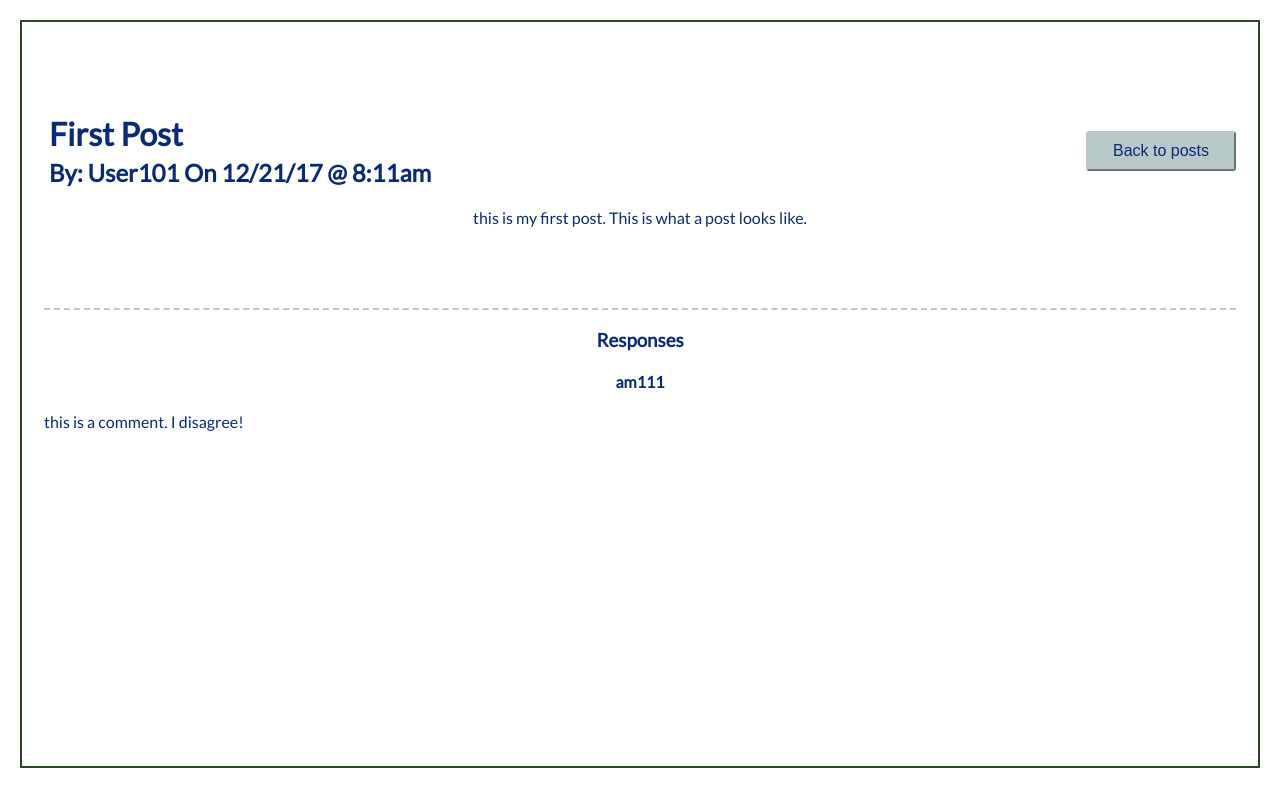
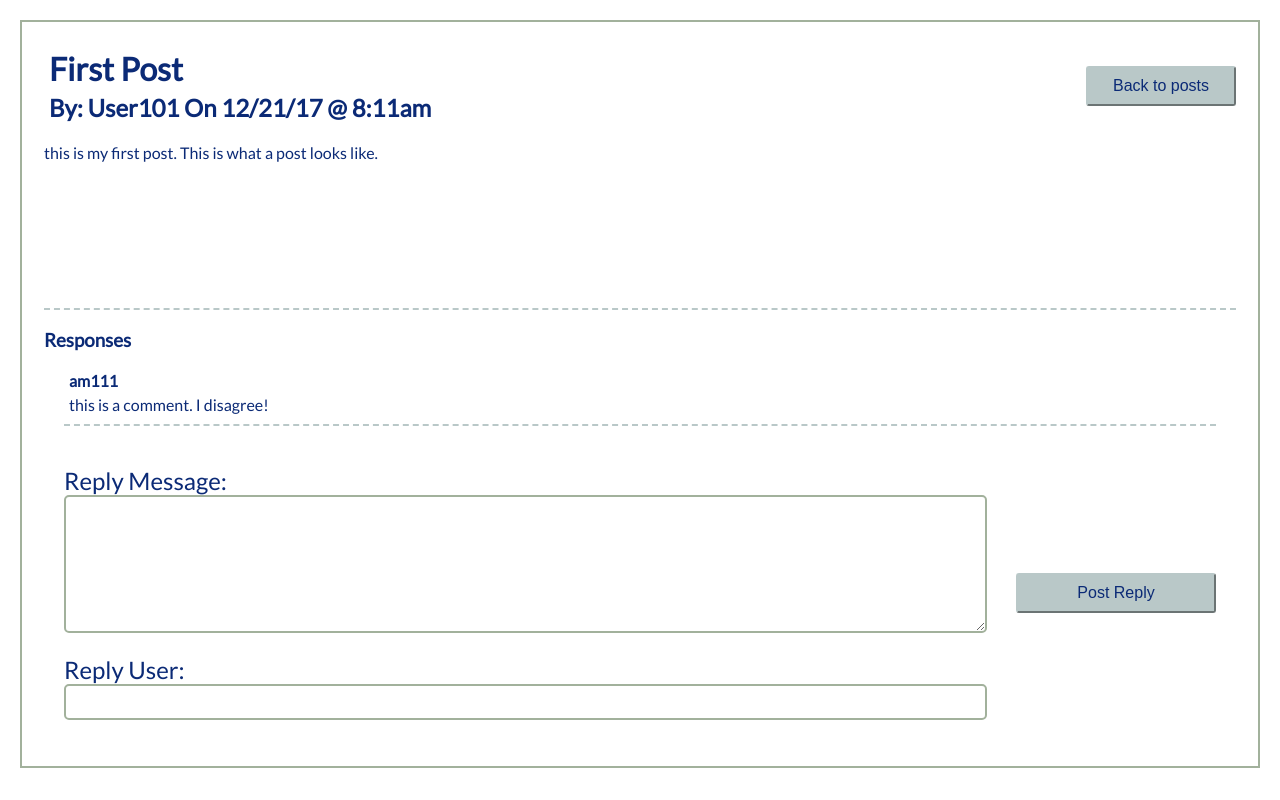
Before and after one commit to alessapm/messageboard-react, a React (Create React App) app: page / in a window 1280 px wide. Both pictures are taken after a click on the element 1218 px from the left and 335 px from the top of the page. Built offline with nearby package versions, Linux system fonts and the light colour scheme.

Commit message:
set up NewComment

```diff
--- a/src/App.css
+++ b/src/App.css
@@ -26,11 +26,23 @@ input, textarea {
   width: 100%;
   border-radius: 5px;
   height: 30px;
-  border: 2px solid #2C4921;
+  border: 2px solid #A2B19C;
   padding-left: 5px; }
 
 .arrow {
   cursor: pointer; }
+
+.comment {
+  margin: 20px;
+  padding-bottom: 5px;
+  border-bottom: 2px dashed #B9C8C8; }
+  .comment p, .comment h4 {
+    margin: 5px; }
+
+.comment-inputs {
+  padding: 20px;
+  flex: 3;
+  margin-right: 20px; }
 
 .comments {
   text-decoration: underline; }
@@ -43,11 +55,16 @@ input, textarea {
   flex-direction: column;
   justify-content: center;
   align-items: flex-start; }
+  .form-content p {
+    text-align: left; }
+
+.full-comments {
+  text-align: left; }
 
 .full-content {
   display: flex;
   flex-direction: column;
-  justify-content: center;
+  justify-content: flex-start;
   align-items: center;
   min-height: 33vh;
   border-bottom: 2px dashed #B9C8C8; }
@@ -59,6 +76,9 @@ input, textarea {
   align-items: center;
   width: 100%; }
 
+.full-message {
+  width: 100%; }
+
 .full-post {
   padding: 20px; }
   .full-post p {
@@ -68,7 +88,7 @@ input, textarea {
   text-align: center;
   font-family: "Lato", sans-serif;
   color: #0B2A76;
-  border: 2px solid #2C4921;
+  border: 2px solid #A2B19C;
   min-height: calc(100vh - 60px);
   margin: 20px;
   padding: 2px; }
@@ -77,14 +97,16 @@ input, textarea {
   width: 80%;
   margin: 0 auto; }
 
-.post {
+.new-comment, .post {
   display: flex;
   flex-direction: row;
   justify-content: space-between;
-  align-items: center;
+  align-items: center; }
+
+.post {
   margin: 5px 10px;
   padding: 0px 10px;
-  border: 2px solid #2C4921; }
+  border: 2px solid #A2B19C; }
 
 .poster-and-comments {
   display: flex;
@@ -125,7 +147,11 @@ input, textarea {
 #cancel {
   margin-right: 20px; }
 
-#message-input {
+#message-input, #comment-input {
   height: 130px; }
 
+#reply-btn {
+  width: 200px;
+  margin-right: 20px; }
+
 /*# sourceMappingURL=App.css.map */
--- a/src/App.scss
+++ b/src/App.scss
@@ -1,7 +1,7 @@
 $font-stack: 'Lato', sans-serif;
 $primary-color: #0B2A76;
 $secondary-color: #B9C8C8;
-$accent-color: #2C4921;
+$accent-color: #A2B19C;
 $border: 2px solid $accent-color;
 $standard-spacing: 20px;
 
@@ -49,26 +49,55 @@ input, textarea {
   cursor: pointer;
 }
 
+
+.comment {
+  margin: $standard-spacing;
+  padding-bottom: 5px;
+  border-bottom: 2px dashed $secondary-color;
+  p, h4 {
+    margin: 5px;
+  }
+}
+
+.comment-inputs {
+  padding: $standard-spacing;
+  flex: 3;
+  margin-right: $standard-spacing;
+}
+
 .comments {
   text-decoration: underline;
 }
+
 
 .fa-caret-right {
   font-size: 4em;
 }
 
 .form-content {
-  @include flex-options(column, center, flex-start)
+  @include flex-options(column, center, flex-start);
+
+  p {
+    text-align: left;
+  }
+}
+
+.full-comments {
+  text-align: left;
 }
 
 .full-content {
-  @include flex-options(column, center, center);
+  @include flex-options(column, flex-start, center);
   min-height: 33vh;
   border-bottom: 2px dashed $secondary-color;
 }
 
 .full-details {
   @include flex-options(row, space-between, center);
+  width: 100%;
+}
+
+.full-message {
   width: 100%;
 }
 
@@ -95,8 +124,12 @@ input, textarea {
   margin: 0 auto;
 }
 
+.new-comment {
+  @include flex-options(row, space-between, center);
+}
+
 .post {
-  @include flex-options(row, space-between, center);
+  @extend .new-comment;
   margin: 5px 10px;
   padding: 0px 10px;
   border: $border;
@@ -145,6 +178,11 @@ input, textarea {
   margin-right: $standard-spacing;
 }
 
-#message-input {
+#message-input, #comment-input{
   height: 130px;
 }
+
+#reply-btn {
+  width: 200px;
+  margin-right: $standard-spacing;
+}
--- a/src/components/NewComment.js
+++ b/src/components/NewComment.js
@@ -1,14 +1,57 @@
 import React, { Component } from 'react';
+import update from 'react-addons-update';
 
 
 export default class NewComment extends Component {
+  constructor(props){
+    super(props);
 
+    this.state = {
+      comment: {
+        comment_user: '',
+        comment_msg: ''
+      }
+    }
+  }
+
+handleChange(event){
+    let newState = update(this.state, {
+      comment: {
+        $merge: {
+          [event.target.name]: event.target.value
+        }
+      }
+    });
+
+    this.setState(newState);
+  }
+
+  handleSubmit(){
+    localStorage.setItem('newComment', JSON.stringify(this.state));
+    console.log('handleSubmit');
+  }
 
 
 
 render(){
     return(
-      <div></div>
+      <div className="new-comment">
+        <div className="comment-inputs">
+          <label>Reply Message: </label><br/>
+          <textarea name="comment-msg"
+          id="comment-input"
+          onChange={this.handleChange.bind(this)}
+          type='text'
+          />
+          <br /><br />
+          <label>Reply User: </label><br/>
+          <input name="comment-user"
+          onChange={this.handleChange.bind(this)}
+          type='text'
+          />
+        </div>
+        <button id="reply-btn" onClick={this.handleSubmit()}>Post Reply</button>
+      </div>
     )
   }
 }
```
Also changed, not shown: 1 other file (tests, documents, lock files or other folders).
